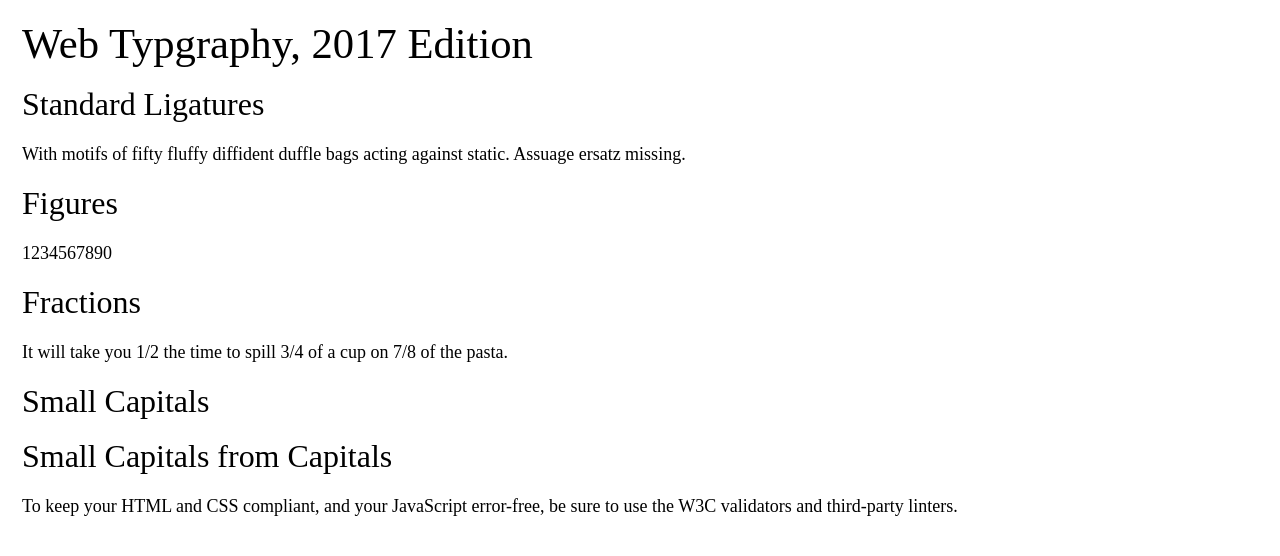
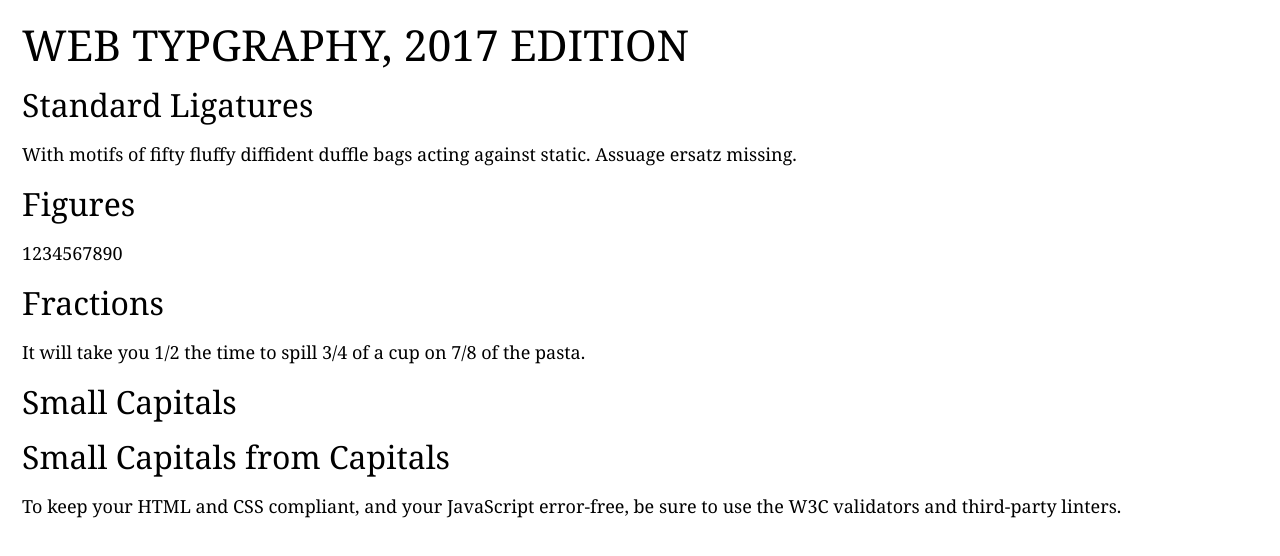
Before and after one commit to wd-2017/web-typography, a plain HTML site: page index.html in a window 1280 px wide. Drawn offline with nearby package versions, Linux system fonts and the light colour scheme; a script that the page names is missing.

Commit message:
Basic font styles for CSS-loaded Merriweather

```diff
--- a/css/screen.css
+++ b/css/screen.css
@@ -21,6 +21,7 @@ a,abbr,acronym,address,applet,article,aside,audio,b,big,blockquote,body,canvas,c
   http://www.modularscale.com/?18&px&1.333
 */
 html {
+  font-family: 'Merriweather', Cambria, Georgia, serif;
   font-size: 1.125em; /* 18 / 16 = 1.125 */
   line-height: 1.222em; /* 22 / 18 = 1.2222222222 */
 }
@@ -40,6 +41,7 @@ p {
 }
 
 h1 {
+  text-transform: uppercase;
   font-size: 2.369em; /* 42.635 / 18 = 2.369 */
   line-height: 1.032em; /* 44 / 42.635 = 1.032 */
   padding-bottom: 0.516em; /* 22 / 42.635 = 0.516 */
```
